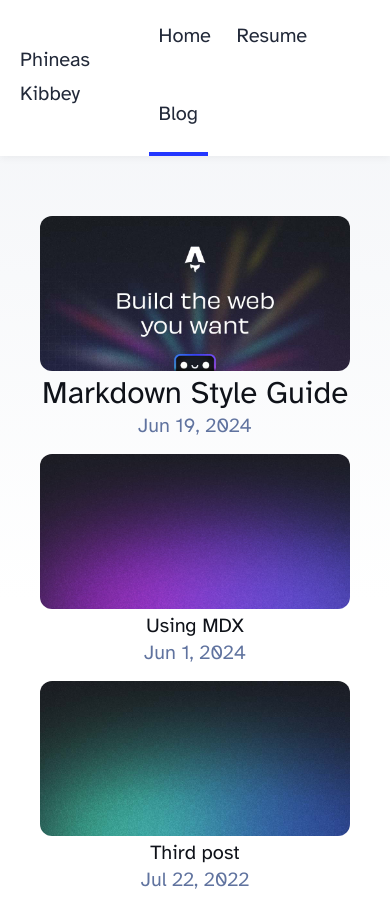
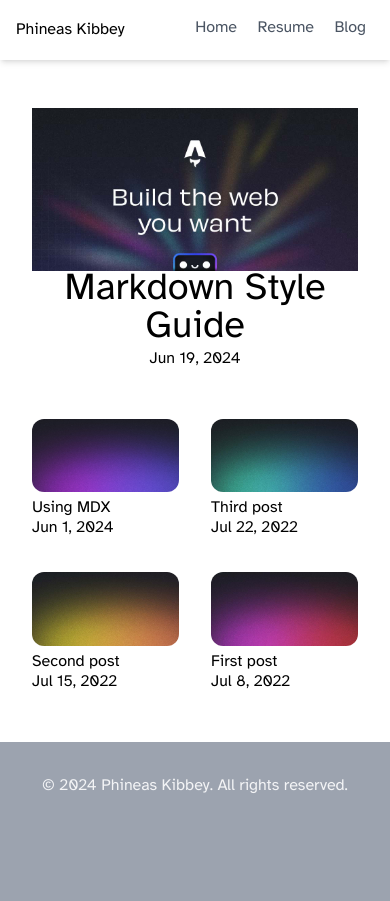
Before and after one commit to pkibbey/pkibbey.github.io, an Astro site: page /blog in a window 390 px wide. Shown: the top 901 px of the page. Built offline with nearby package versions, Linux system fonts and the light colour scheme; Astro itself is replaced by a stand-in of ours.

Commit message:
Replace the scoped CSS styles with tailwind classes

```diff
--- a/src/components/Footer.astro
+++ b/src/components/Footer.astro
@@ -4,15 +4,9 @@ import SocialLinks from './SocialLinks.astro';
 const today = new Date();
 ---
 
-<footer class="px-4 pt-8 pb-24 text-center">
+<footer class="px-4 pt-8 pb-24 text-center bg-gray-400 text-gray-100">
 	<div class="mb-4">
 		&copy; {today.getFullYear()} Phineas Kibbey. All rights reserved.
 	</div>
 	<SocialLinks />
 </footer>
-<style>
-	footer {
-		background: linear-gradient(var(--gray-gradient)) no-repeat;
-		color: rgb(var(--gray));
-	}
-</style>
--- a/src/components/Header.astro
+++ b/src/components/Header.astro
@@ -3,9 +3,9 @@ import HeaderLink from './HeaderLink.astro';
 import { SITE_TITLE } from '../consts';
 ---
 
-<header>
-	<nav>
-		<a href="/">{SITE_TITLE}</a>
+<header class="shadow-md px-4">
+	<nav class="flex items-center justify-between">
+		<a href="/" class="no-underline">{SITE_TITLE}</a>
 		<div class="internal-links">
 			<HeaderLink href="/">Home</HeaderLink>
 			<HeaderLink href="/resume">Resume</HeaderLink>
@@ -13,21 +13,3 @@ import { SITE_TITLE } from '../consts';
 		</div>
 	</nav>
 </header>
-<style>
-	header {
-		margin: 0;
-		padding: 0 1em;
-		background: white;
-		box-shadow: 0 2px 8px rgba(var(--black), 5%);
-	}
-	a,
-	a.active {
-		color: var(--gray-dark);
-		text-decoration: none;
-	}
-	nav {
-		display: flex;
-		align-items: center;
-		justify-content: space-between;
-	}
-</style>
--- a/src/components/HeaderLink.astro
+++ b/src/components/HeaderLink.astro
@@ -10,20 +10,12 @@ const subpath = pathname.match(/[^\/]+/g);
 const isActive = href === pathname || href === `/${subpath?.[0]}`;
 ---
 
-<a href={href} class:list={[className, { active: isActive }]} {...props}>
+<a href={href} class:list={
+	[
+		'inline-block no-underline border-b-4 border-solid border-transparent py-4 px-2 text-gray-600',
+		isActive && 'border-gray-900 text-black',
+	]}
+	{...props}
+>
 	<slot />
 </a>
-<style>
-	a {
-		color: var(--gray-dark);
-		display: inline-block;
-		text-decoration: none;
-		border-bottom: 4px solid transparent;
-		padding: 1em 0.5em;
-	}
-	a.active {
-		color: var(--black);
-		text-decoration: none;
-		border-bottom-color: var(--accent);
-	}
-</style>
--- a/src/components/SocialLinks.astro
+++ b/src/components/SocialLinks.astro
@@ -1,28 +1,8 @@
-<div class="social-links">
-	<a href="https://github.com/phineas-dev" target="_blank">
+<div class="social-links justify-center gap-4 hidden md:flex">
+	<a href="https://github.com/phineas-dev" target="_blank" class="text-gray-200 hover:text-gray-100">
 		<span class="sr-only">Go to Phineas's GitHub repo</span>
 		<svg viewBox="0 0 16 16" aria-hidden="true" width="32" height="32" astro-icon="social/github">
 	    <path fill="currentColor" d="M8 0C3.58 0 0 3.58 0 8c0 3.54 2.29 6.53 5.47 7.59.4.07.55-.17.55-.38 0-.19-.01-.82-.01-1.49-2.01.37-2.53-.49-2.69-.94-.09-.23-.48-.94-.82-1.13-.28-.15-.68-.52-.01-.53.63-.01 1.08.58 1.23.82.72 1.21 1.87.87 2.33.66.07-.52.28-.87.51-1.07-1.78-.2-3.64-.89-3.64-3.95 0-.87.31-1.59.82-2.15-.08-.2-.36-1.02.08-2.12 0 0 .67-.21 2.2.82.64-.18 1.32-.27 2-.27.68 0 1.36.09 2 .27 1.53-1.04 2.2-.82 2.2-.82.44 1.1.16 1.92.08 2.12.51.56.82 1.27.82 2.15 0 3.07-1.87 3.75-3.65 3.95.29.25.54.73.54 1.48 0 1.07-.01 1.93-.01 2.2 0 .21.15.46.55.38A8.012 8.012 0 0 0 16 8c0-4.42-3.58-8-8-8z"></path>
 		</svg>
 	</a>
 </div>
-
-<style>
-	.social-links {
-		display: flex;
-		justify-content: center;
-		gap: 1em;
-	}
-	.social-links a {
-		text-decoration: none;
-		color: rgb(var(--gray));
-	}
-	.social-links a:hover {
-		color: rgb(var(--gray-dark));
-	}
-	@media (max-width: 720px) {
-		.social-links {
-			display: none;
-		}
-	}
-</style>
--- a/src/layouts/BlogPost.astro
+++ b/src/layouts/BlogPost.astro
@@ -13,67 +13,28 @@ const { title, description, pubDate, updatedDate, heroImage } = Astro.props;
 <html lang="en">
 	<head>
 		<BaseHead title={title} description={description} />
-		<style>
-			main {
-				max-width: calc(100% - 2em);
-				margin: auto;
-				padding: 3em 1em;
-			}
-			.hero-image {
-				width: 100%;
-			}
-			.hero-image img {
-				display: block;
-				margin: 0 auto;
-				border-radius: 12px;
-				box-shadow: var(--box-shadow);
-			}
-			.prose {
-				width: 720px;
-				max-width: calc(100% - 2em);
-				margin: auto;
-				padding: 1em;
-				color: rgb(var(--gray-dark));
-			}
-			.title {
-				margin-bottom: 1em;
-				padding: 1em 0;
-				text-align: center;
-				line-height: 1;
-			}
-			.title h1 {
-				margin: 0 0 0.5em 0;
-			}
-			.date {
-				margin-bottom: 0.5em;
-				color: rgb(var(--gray));
-			}
-			.last-updated-on {
-				font-style: italic;
-			}
-		</style>
 	</head>
 
 	<body>
 		<Header />
-		<main>
+		<main class="max-w-full mx-auto p-12">
 			<article>
-				<div class="hero-image">
-					{heroImage && <img width={1020} height={510} src={heroImage} alt="" />}
+				<div class="w-full">
+					{heroImage && <img class="block mx-auto rounded-lg shadow" width={1020} height={510} src={heroImage} alt="" />}
 				</div>
-				<div class="prose">
-					<div class="title">
-						<div class="date">
+				<div class="prose w-[720px] max-w-full mx-auto p-4 text-gray-800">
+					<div class="title mb-4 py-4 text-center leading-none">
+						<div class="date mb-2 text-gray-500">
 							<FormattedDate date={pubDate} />
 							{
 								updatedDate && (
-									<div class="last-updated-on">
+									<div class="last-updated-on italic">
 										Last updated on <FormattedDate date={updatedDate} />
 									</div>
 								)
 							}
 						</div>
-						<h1 class="text-5xl">{title}</h1>
+						<h1 class="text-5xl m-0 mb-2">{title}</h1>
 						<hr />
 					</div>
 					<slot />
--- a/src/layouts/DefaultLayout.astro
+++ b/src/layouts/DefaultLayout.astro
@@ -12,19 +12,11 @@ const { title, description } = Astro.props;
 <html lang="en">
 	<head>
 		<BaseHead title={title} description={description} />
-		<style>
-			main {
-				width: 720px;
-				max-width: calc(100% - 2em);
-				margin: auto;
-				padding: 3em 1em;
-			}
-		</style>
 	</head>
 
 	<body>
 		<Header />
-		<main>
+		<main class="w-[720px] max-w-[calc(100%-2em)] mx-auto py-12 px-4">
 			<slot />
 		</main>
 		<Footer />
--- a/src/pages/blog/index.astro
+++ b/src/pages/blog/index.astro
@@ -15,91 +15,19 @@ const posts = (await getCollection('blog')).sort(
 <html lang="en">
 	<head>
 		<BaseHead title={SITE_TITLE} description={SITE_DESCRIPTION} />
-		<style>
-			main {
-				width: 720px;
-				max-width: calc(100% - 2em);
-				margin: auto;
-				padding: 3em 1em;
-			}
-			ul {
-				display: flex;
-				flex-wrap: wrap;
-				gap: 2rem;
-				list-style-type: none;
-				margin: 0;
-				padding: 0;
-			}
-			ul li {
-				width: calc(50% - 1rem);
-			}
-			ul li * {
-				text-decoration: none;
-				transition: 0.2s ease;
-			}
-			ul li:first-child {
-				width: 100%;
-				margin-bottom: 1rem;
-				text-align: center;
-			}
-			ul li:first-child img {
-				width: 100%;
-			}
-			ul li:first-child .title {
-				font-size: 2.369rem;
-			}
-			ul li img {
-				margin-bottom: 0.5rem;
-				border-radius: 12px;
-			}
-			ul li a {
-				display: block;
-			}
-			.title {
-				margin: 0;
-				color: rgb(var(--black));
-				line-height: 1;
-			}
-			.date {
-				margin: 0;
-				color: rgb(var(--gray));
-			}
-			ul li a:hover h4,
-			ul li a:hover .date {
-				color: rgb(var(--accent));
-			}
-			ul a:hover img {
-				box-shadow: var(--box-shadow);
-			}
-			@media (max-width: 720px) {
-				ul {
-					gap: 0.5em;
-				}
-				ul li {
-					width: 100%;
-					text-align: center;
-				}
-				ul li:first-child {
-					margin-bottom: 0;
-				}
-				ul li:first-child .title {
-					font-size: 1.563em;
-				}
-			}
-		</style>
 	</head>
 	<body>
 		<Header />
-		<main>
+		<main class="w-[720px] max-w-[calc(100%-2em)] mx-auto p-[3em_1em]">
 			<section>
-				<ul>
+				<ul class="flex flex-wrap gap-[2rem] list-none m-0 p-0">
 					{
-						posts.map((post) => (
-							<li>
-								<a href={`/blog/${post.slug}/`}>
-									<img width={720} height={360} src={post.data.heroImage} alt="" />
-									<h4 class="title">{post.data.title}</h4>
-									<p class="date">
+						posts.map((post, index) => (
+							<li class={`${index === 0 ? 'w-full mb-[1rem] text-center' : 'w-[calc(50%-1rem)]'}`}>
+								<a href={`/blog/${post.slug}/`} class="block no-underline transition-[0.2s_ease]">
+									<img width={720} height={360} src={post.data.heroImage} alt="" class={`${index === 0 ? 'w-full' : 'mb-[0.5rem] rounded-[12px]'}`} />
+									<h4 class={`title m-0 text-[rgb(var(--black))] leading-[1] ${index === 0 ? 'text-[2.369rem]' : ''}`}>{post.data.title}</h4>
+									<p class="date m-0 text-[rgb(var(--gray))]">
 										<FormattedDate date={post.data.pubDate} />
 									</p>
 								</a>
--- a/src/styles/global.css
+++ b/src/styles/global.css
@@ -1,20 +1,3 @@
-/*
-  The CSS in this style tag is based off of Bear Blog's default CSS.
-  https://github.com/HermanMartinus/bearblog/blob/297026a877bc2ab2b3bdfbd6b9f7961c350917dd/templates/styles/blog/default.css
-  License MIT: https://github.com/HermanMartinus/bearblog/blob/master/LICENSE.md
- */
-
-:root {
-  --accent: #2337ff;
-  --accent-dark: #000d8a;
-  --black: 15, 18, 25;
-  --gray: 96, 115, 159;
-  --gray-light: 229, 233, 240;
-  --gray-dark: 34, 41, 57;
-  --gray-gradient: rgba(var(--gray-light), 50%), #fff;
-  --box-shadow: 0 2px 6px rgba(var(--gray), 25%), 0 8px 24px
-    rgba(var(--gray), 33%), 0 16px 32px rgba(var(--gray), 33%);
-}
 @font-face {
   font-family: "Atkinson";
   src: url("/fonts/atkinson-regular.woff") format("woff");
@@ -31,14 +14,4 @@
 }
 body {
   font-family: "Atkinson", sans-serif;
-  margin: 0;
-  padding: 0;
-  text-align: left;
-  background: linear-gradient(var(--gray-gradient)) no-repeat;
-  background-size: 100% 600px;
-  word-wrap: break-word;
-  overflow-wrap: break-word;
-  color: rgb(var(--gray-dark));
-  font-size: 20px;
-  line-height: 1.7;
 }
```
Also changed, not shown: public/favicon.svg.
